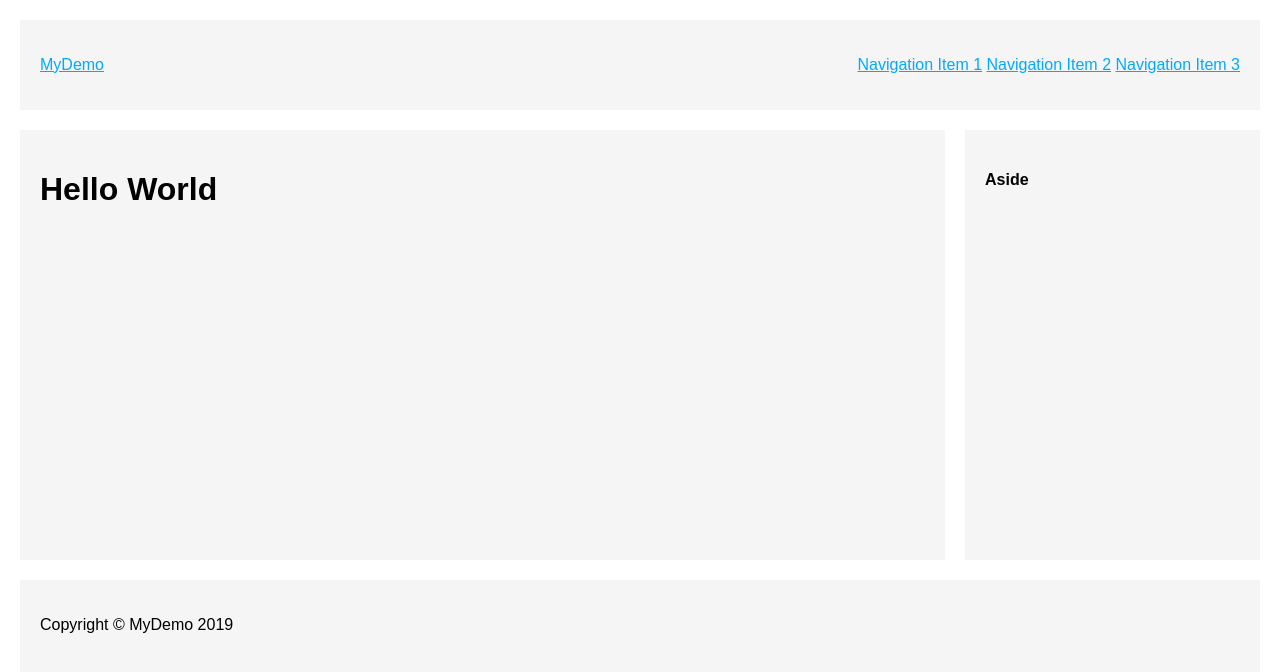
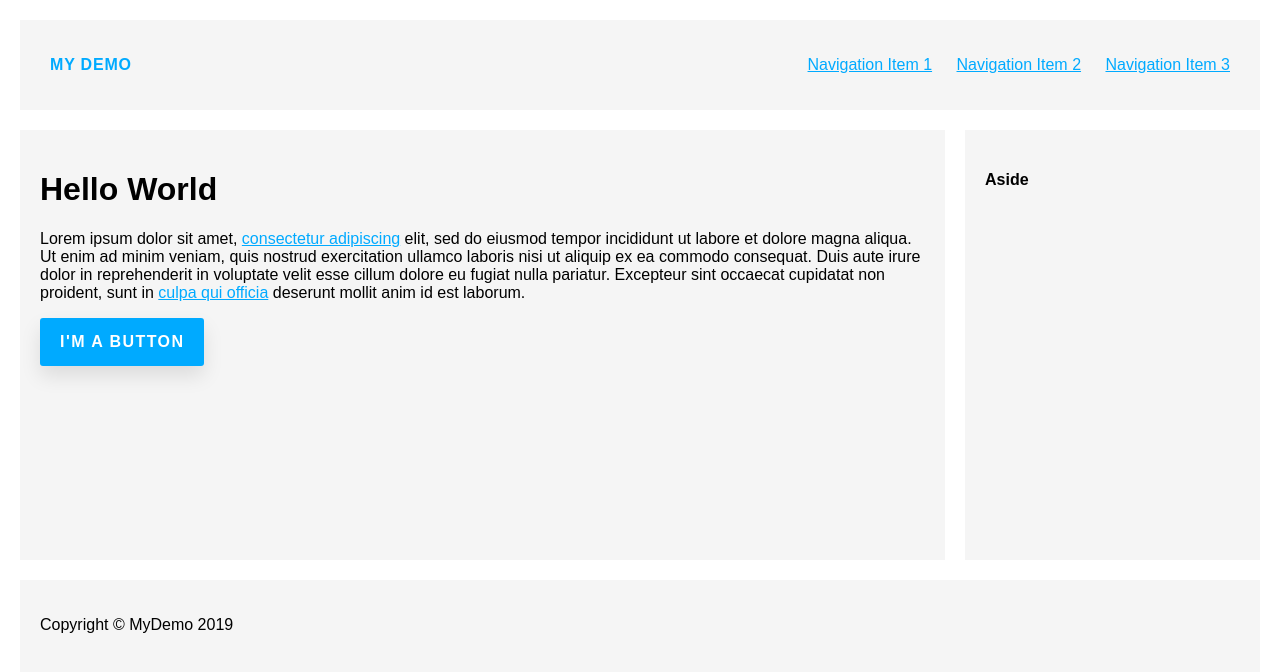
Before and after one commit to isaachvazquez/demo-site, a website: page index.html in a window 1280 px wide. Drawn offline with Linux system fonts and the light colour scheme.

Commit message:
Setup demo site.

```diff
--- a/index.html
+++ b/index.html
@@ -11,7 +11,7 @@
   <div class="site-wrapper">
     <header>
       <nav>
-        <a href="#" class="logo">MyDemo</a>
+        <a href="#" class="logo">My Demo</a>
         <ul>
           <li>
             <a href="another-page.html">Navigation Item 1</a>
@@ -27,6 +27,11 @@
     </header>
     <main>
       <h1>Hello World</h1>
+      <p>Lorem ipsum dolor sit amet, <a href="another-page.html">consectetur adipiscing</a> elit, sed do eiusmod tempor incididunt ut labore et dolore magna
+      aliqua. Ut enim ad minim veniam, quis nostrud exercitation ullamco laboris nisi ut aliquip ex ea commodo consequat. Duis
+      aute irure dolor in reprehenderit in voluptate velit esse cillum dolore eu fugiat nulla pariatur. Excepteur sint
+      occaecat cupidatat non proident, sunt in <a href="another-page.html">culpa qui officia</a> deserunt mollit anim id est laborum.</p>
+      <a class="Button">I'm a button</a>
     </main>
     <aside>
       <h4>Aside</h4>
--- a/styles.css
+++ b/styles.css
@@ -1,3 +1,7 @@
+:root {
+  --primary-color: #00aaff;
+}
+
 * {
   box-sizing: border-box;
 }
@@ -13,7 +17,36 @@ body {
 }
 
 a {
-  color: #00aaff;
+  color: var(--primary-color);
+  /* text-decoration: none; */
+}
+
+/* a:hover {
+  text-decoration: underline;
+} */
+
+.Button {
+  display: inline-flex;
+	align-items: center;
+
+	padding: 15px 20px;
+	background-color: var(--primary-color);
+	font-size: 16px;
+	font-weight: 600;
+	color: #ffffff;
+	letter-spacing: 0.09em;
+	text-transform: uppercase;
+	border: 0;
+	border-radius: 3px;
+  box-shadow: 0 10px 20px rgba(0,0,0,.1);
+  cursor: pointer;
+
+	transition: background-color 0.2s;
+
+}
+
+.Button:hover {
+	background-color: #c31616;
 }
 
 .site-wrapper {
@@ -49,8 +82,19 @@ nav {
   justify-content: space-between;
 }
 
+nav a {
+  padding: 3px 10px;
+}
+
 nav ul li {
   display: inline-block;
+}
+
+.logo {
+  text-transform: uppercase;
+  letter-spacing: 0.05em;
+  text-decoration: none;
+  font-weight: bold;
 }
 
 main {
```
